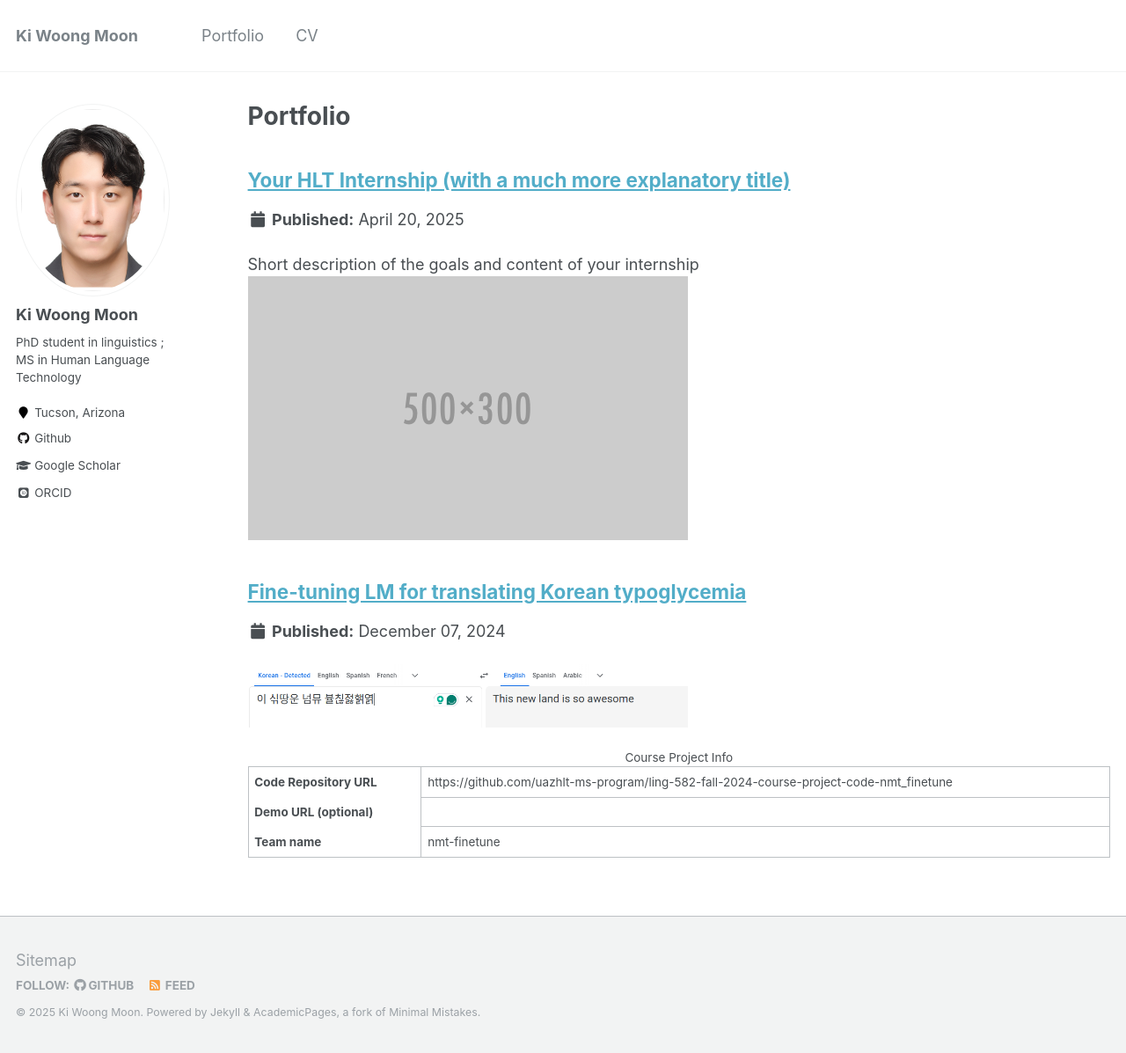
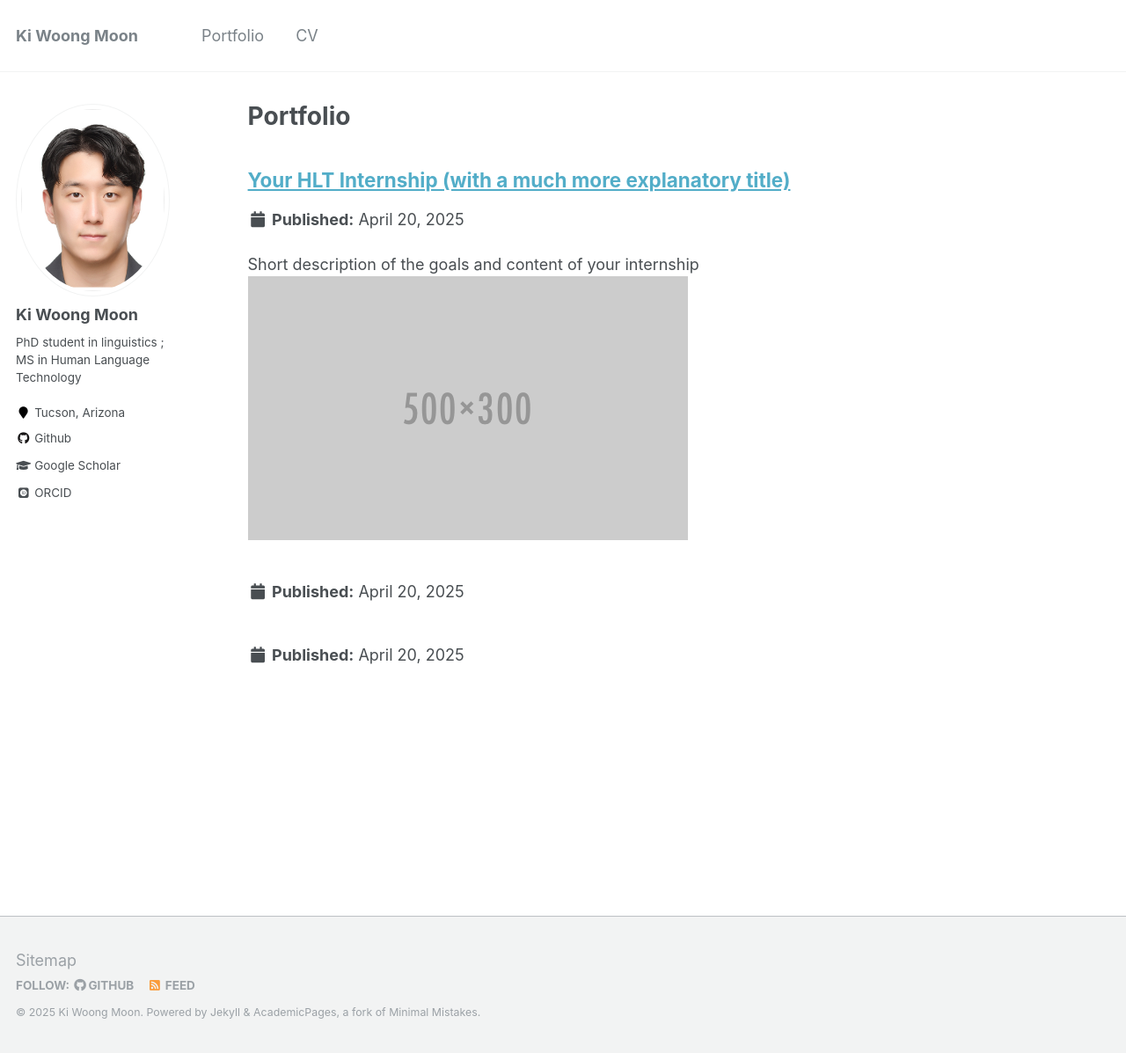
Before and after one commit to Ki-Woong95/Ki-Woong95.github.io, a Jekyll site: the page built from _pages/portfolio.html, in a window 1280 px wide and 1197 px high. Shown: the whole window at 88% size. Built offline with Jekyll 4.4.1, drawn with Linux system fonts in a browser that asks for light colours; some web fonts are replaced.

Commit message:
updating proj 2 and proj 3

```diff
--- a/_portfolio/portfolio-2.md
+++ b/_portfolio/portfolio-2.md
@@ -1,31 +1,11 @@
 ---
 title: "Fine-tuning LM for translating Korean typoglycemia"
-slug: "/kiwoongmoon/course-project"
-date: 2024-12-07
-author: Ki Woong Moon
-description: "This is a course project for LING582 focusing on whether pre-trained LM (Language Model) could interpret Korean typoglycemia with fine-tuning."
+excerpt: "This is a course proejct for LING582 focusing on whether pre-trained LLM could interpret Korean typoglycemia with fine-tuning <br/>
+<img src="/images/pf2/typo.png" width="500" />
+<br/>
+<img src="/images/google_translation.png" width="500" />
+collection: portfolio
 ---
- <img src="/images/google_translation.png" width="500" />
-
-<table>
-  <caption>
-    Course Project Info
-  </caption>
-<tbody>
-  <tr>
-    <th>Code Repository URL</th>
-    <td>https://github.com/uazhlt-ms-program/ling-582-fall-2024-course-project-code-nmt_finetune</td>
-  </tr>
-  <tr>
-    <th>Demo URL (optional)</th>
-    <td></td>
-  </tr>
-  <tr>
-    <th>Team name</th>
-    <td> nmt-finetune</td>
-  </tr>
-</tbody>
-</table>
 
 ___
 
@@ -34,7 +14,7 @@
 
 As a native Korean speaker, Koreans have an unique ability in ciphering abnormal Korean texts into standard Korean. For the past few years, Koreans used various methods to write negative reviews on foreign websites, such as Airbnb and Google Map, to make hosts difficult to translate into their L1 language using Google Translator or other Machine Learning Translation tools. For example, if a Korean wants to write a bad review for a restaurant due to its awful services, they might writ the review as "이 싞땅운 넘뮤 뷸칞젏핽엵" (which in standard Korean would be "이 식당은 너무 불친절해요",meaning "this resaturant is very unfriendly"). This transformation of orthogrphy would make non-native speakers of Korean hard to interpret even they use the machine translation tools that are available on several websites. Here is an example of the result in the Google Translate website.
 
-  <img src="/images/google_translation.png" width="500" />
+  <img src="/images/pf2/google_translation.png" width="500" />
 
 
 As shown in the above image, the machine translation shows totally different prediction, which indicates that this issue is still an unsolved area in computational field. Recently, OpenAI uploaded a video clip which uses OpenAI o1 model to cipher these corrupted Korean sentences (https://www.youtube.com/watch?v=eZDmDn6Iq9Y&ab_channel=OpenAI). It showed a quite successful results but it was not a tranlsation task but inferring what the standard Korean would be based on the corrupted sentence.
@@ -49,9 +29,7 @@
 After collecting the data, the study used Korean website(https://xeno.work/koenc.html#) which tranforms the standard texts into corrupted texts with Python package Selenium. There are numerous ways to make corrupted or uninterpretable Korean texts. In the website, there were 5 different methods to create corrupted texts in Korean. However, the present project only used a single method which is "add batchim" (meaning add characters at final consonants e.g., 사과 (apple/apology) -> 삵괋). The main reason for restricting the method of creating the uninterpretable text is to examine whether the large language model (LLM) could generalize this methods or not. After collecting both Korean-English parallel tokens and corrupted Korean texts, it was saved as a .csv file (`train_data_with_transformation.csv`) under the directory of `scripts/data_collection/revised`.
 
 #### Fine-tuning mT5 model
-Based on the dataset collected from webscrapping, the project designed a neural machine translation using pre-trained LLM (mT5-base). At the first approach, the raw Korean texts (uninterpretable) were used as a source text while English texts were used as a target text. However, it showed poor performance, and the model couldn't not learn any patterns from the raw uninterpretable Korean texts.
-
-To solve the problem, I tried it to decompose the raw texts into jamo. As Korean is an agglutinative language, decomposing each componenent of the orthography would help the model to learn the patterns and make improved translation. During this process, two methods were used: 1) uninterpretable texts that are decomposed to jamo 2) standard Korean text + uninterpretable texts that are decomposed to jamo. With the same training period, two different preprocessing methods will be compared with the base model which did not have fine-tune process.
+Based on the dataset collected from webscrapping, the project designed a neural machine translation using pre-trained LLM (mT5-base). At the first approach, the raw Korean texts (uninterpretable) were used as a source text while English texts were used as a target text. However, it showed poor performance, and the model couldn't not learn any patterns from the raw uninterpretable<img src="/images/google_translation.png" width="500" />ere used: 1) uninterpretable texts that are decomposed to jamo 2) standard Korean text + uninterpretable texts that are decomposed to jamo. With the same training period, two different preprocessing methods will be compared with the base model which did not have fine-tune process.
 
 - Training / Evaluation splits:
   - Out of 20,000 tokens, 18,000 tokens were used in the training and evaluation process. From the 18,000 tokens, 1,800 tokens were used in the evaluation task, and 16,200 tokens were used in the training task. Evalution loss was calculated after each epoch during the training and it was stored in the wandB to check the process visually.
@@ -114,8 +92,8 @@
 | Revised Model       | 3.5117          | 2.6651              | 3536.8129         |28.2062                 |
 
 
-  <img src="/images/train_loss.png" width="500" />
-  <img src = "/images/eval_loss.png" width="500"/>
+  <img src="/images/pf2/train_loss.png" width="500" />
+  <img src = "/images/pf2/eval_loss.png" width="500"/>
 
 ### Comparsions between fine-tuned models and base (mT5) model
 |  Model              | CHRF score      |Improved over Base model|
@@ -160,20 +138,14 @@
 
 Based on the average word count, the prediction showed significantly lower word count indicating that huge omissions occurred during the translation.
 
-  <img src="/images/hist.png" width="500" />
+  <img src="/images/pf2/hist.png" width="500" />
 
 
 After analyzing the average word count for each token, the project computed the Levenshtein edit distance using `nltk` library between predictions and references. This indicates the number of insertions, deletions or substtitutions required to convert one string into another.
 The average edit distance was 110.26 which is a high edit distance. This indicates that the model's predictions are quite different from the reference translations, suggesting that the model is generating a lot of incorrect words, has significant omissions or additions in the predictions, and consequently failed to align with the reference text both semantically and syntactically.
 
-  <img src="/images/distance.png" width="500" />
+  <img src="/images/pf2/distance.png" width="500" />
 
-
-
-## Reproducibility
-ReadMe files were created at https://github.com/uazhlt-ms-program/ling-582-fall-2024-course-project-code-nmt_finetune for requirements and settings.
-
-Comments were provided in the source code for reproduction.
 
 
 ## Future improvements
```
Also changed, not shown: _portfolio/portfolio-3.md (added, +163 -0 lines), images/pf2/distance.png (renamed from images/distance.png), images/pf2/eval_loss.png (renamed from images/eval_loss.png), images/pf2/google_translation.png (renamed from images/google_translation.png), images/pf2/hist.png (renamed from images/hist.png), images/pf2/train_loss.png (renamed from images/train_loss.png), images/pf3/Train_loss.png (added), images/pf3/Val_f1.png (added), images/pf3/Val_loss.png (added), images/pf3/span.png (added), images/pf3/word.png (added), 2 other files.
